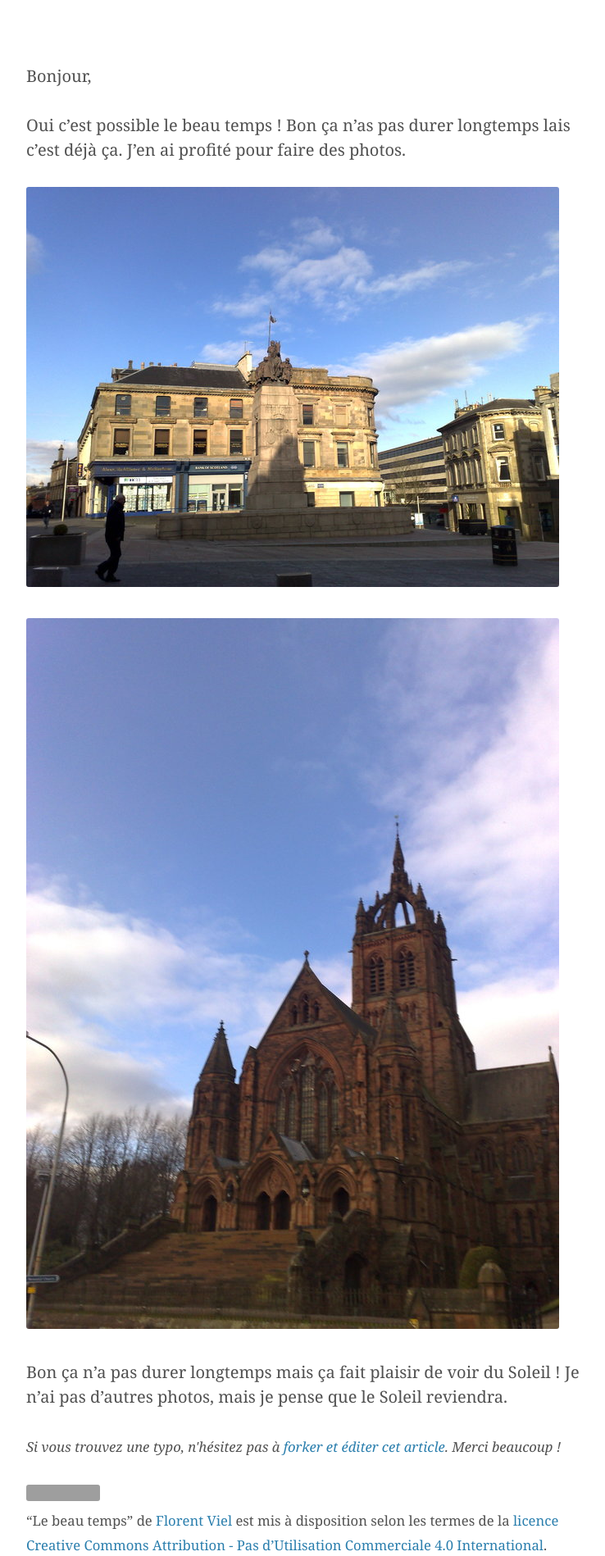
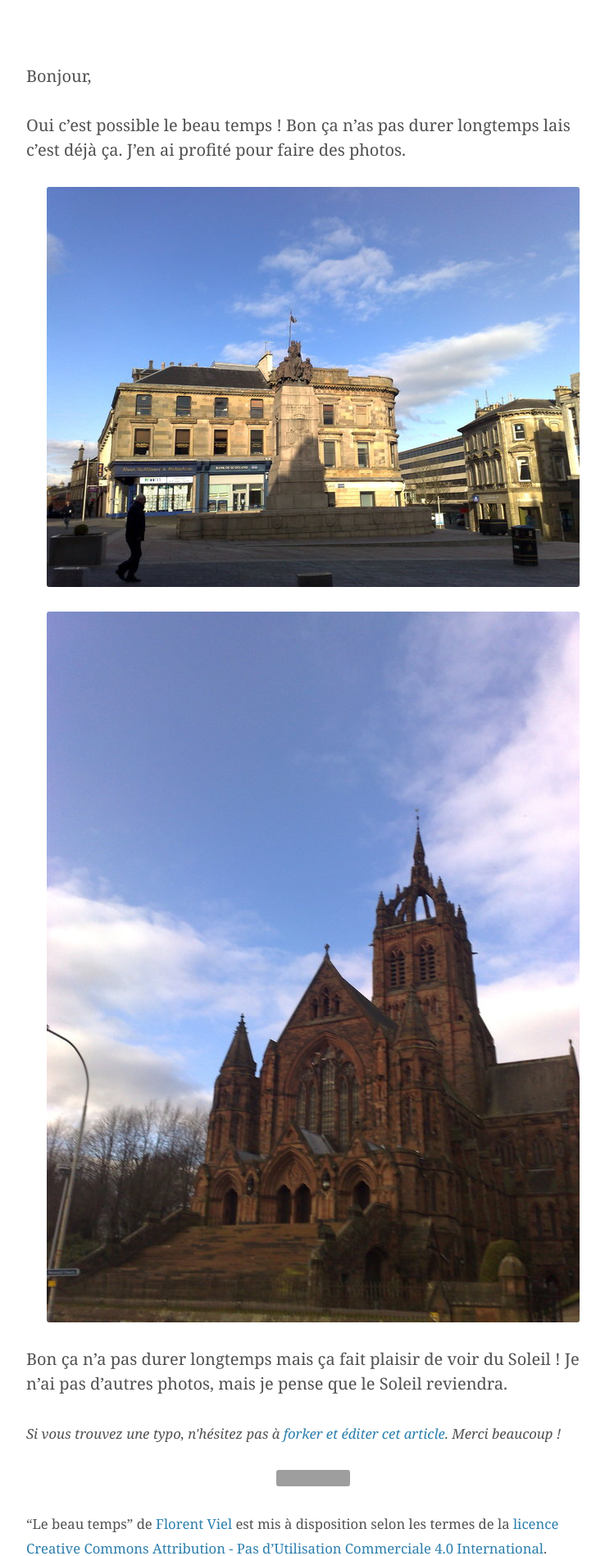
Before and after one commit to luxifer/luxifer.github.io, a Jekyll site: the page built from _posts/2009-02-01-le-beau-temps.md, in a window 1280 px wide. Shown: the part 902-2800 px from the top of the page at 82% size, without its empty margins (258-996 px from the left). Built offline with Jekyll 4.4.1, drawn with Linux system fonts in a browser that asks for light colours; nearby versions of some CDN libraries; some web fonts are replaced; Markdown is read by kramdown in place of the engine named in the settings; comment, search, counter and statistics services are not loaded; grey boxes are pictures that could not be loaded.

Commit message:
add some pictures

```diff
--- a/assets/css/default.css
+++ b/assets/css/default.css
@@ -194,6 +194,11 @@ img {
 
 #article-img a, #article-img a:hover {
 	border-bottom: 0px;
+}
+
+#article img {
+	margin: auto;
+	display: block;
 }
 
 a.site-title:hover, .copyright a:hover {
```
Also changed, not shown: _posts/2015-03-13-pourquoi-choisir-go.md (+4 -0 lines), images/trollface.png (added).
